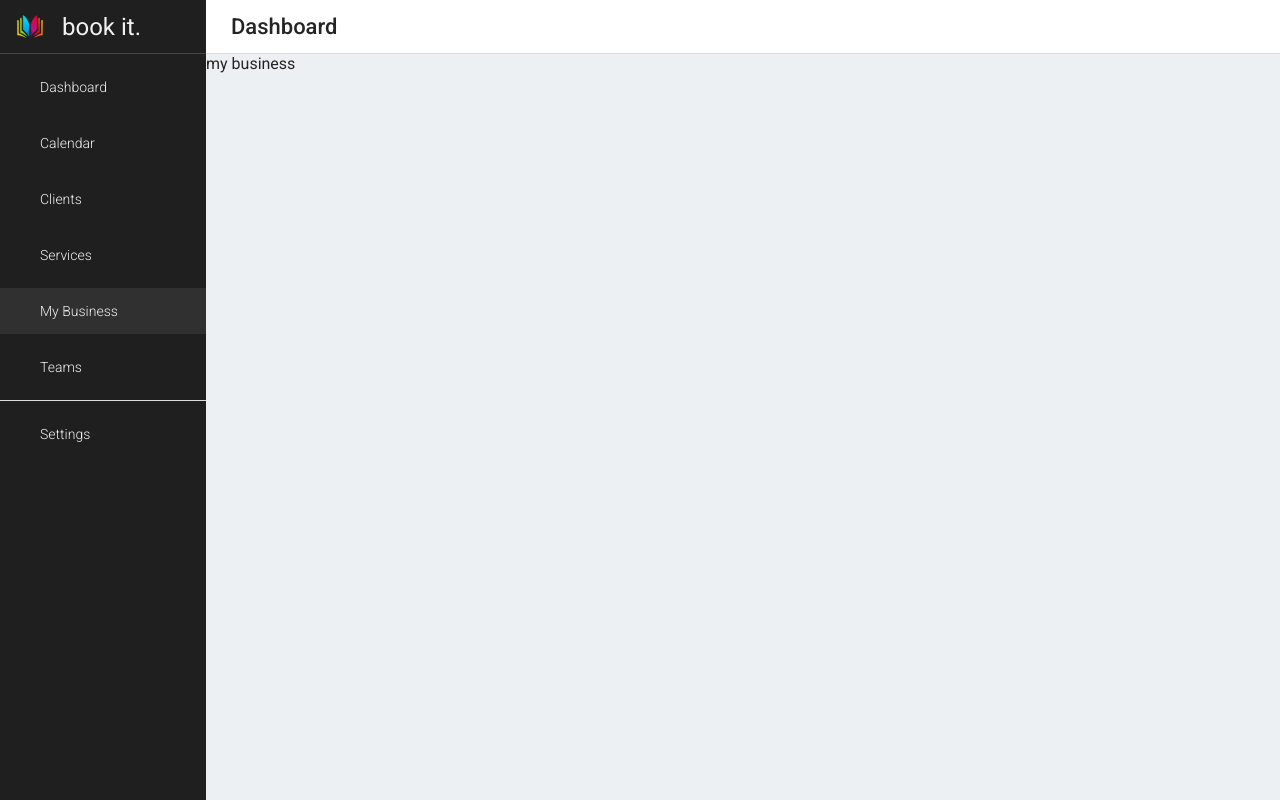
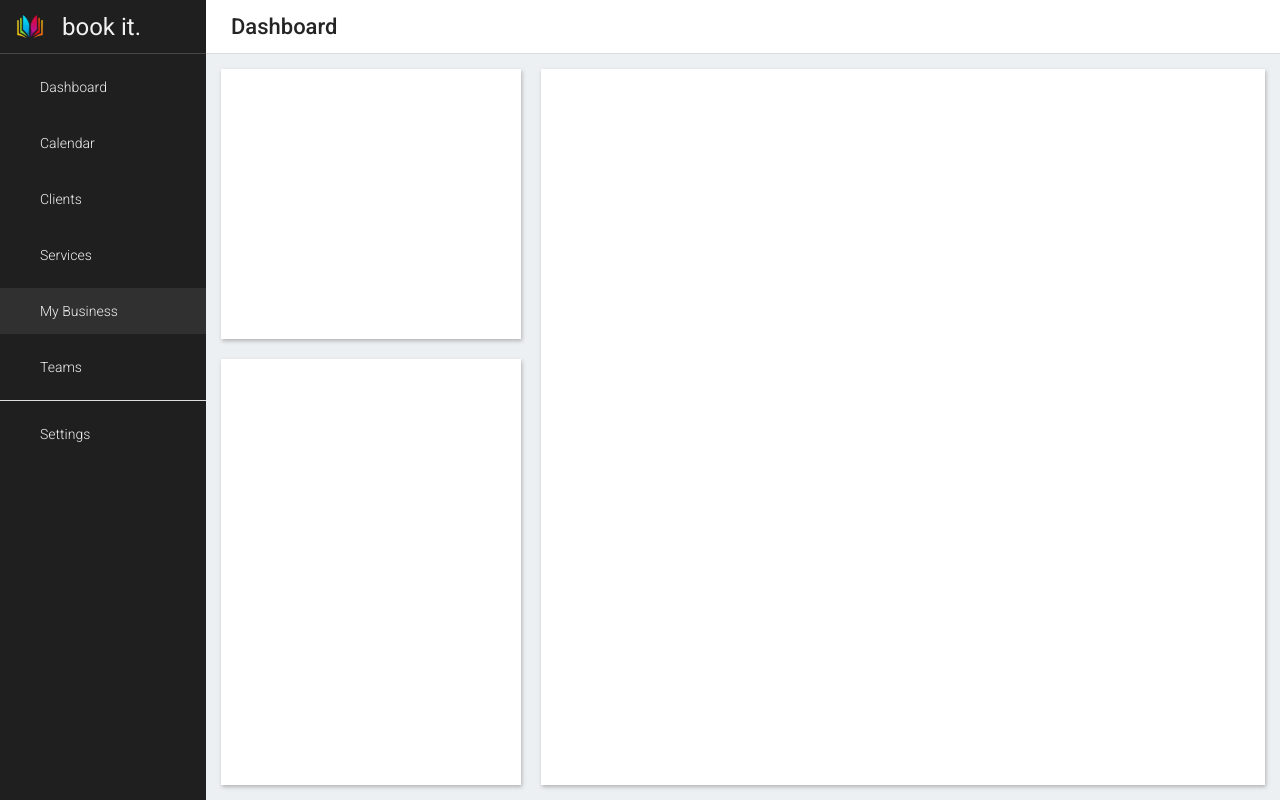
Before and after one commit to ryanhartwig/bookeasy, a Next.js app in the folder next/: page /business in a window 1280 px wide. Built offline with nearby package versions, Linux system fonts and the light colour scheme.

Commit message:
Card layout / skeleton

```diff
--- /dev/null
+++ b/next/src/app/business/business.module.scss
@@ -0,0 +1,32 @@
+.business {
+  height: calc(100% - var(--header-height));
+  padding: 5px;
+  display: flex;
+
+  > div {
+    display: flex;
+
+    flex: 2 2 100%;
+    max-width: 1000px;
+    max-height: 786px;
+
+    width: 100%;
+  }
+
+  > div:first-child {
+    flex-direction: column;
+
+    flex: 1 1 320px;
+    max-width: 320px;
+    min-width: 320px;
+  }
+}
+
+.card {
+  flex: 1 1 100%;
+  margin: 10px;
+}
+
+.overview {
+  max-height: 270px !important;
+}
--- a/next/src/app/business/page.tsx
+++ b/next/src/app/business/page.tsx
@@ -1,5 +1,20 @@
+import { Card } from '@/components/UI/Card';
+import clsx from 'clsx';
+import styles from './business.module.scss';
+
 export default function Page() {
   return (
-    <p>my business</p>
+    <div className={styles.business}>
+      {/* Left panels */}
+      <div>
+        <Card className={clsx(styles.card, styles.overview)} />
+        <Card className={clsx(styles.card, styles.metrics)} />
+      </div>
+
+      {/* Right panel */}
+      <div>
+        <Card className={clsx(styles.card, styles.prefs)} />
+      </div>
+    </div>
   )
 }
```
